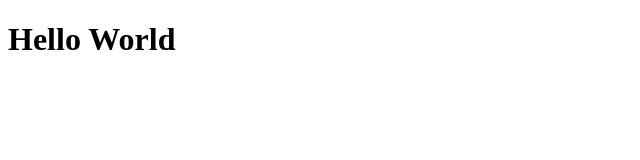
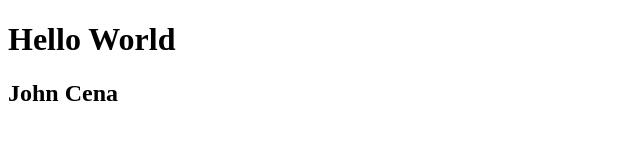
Before and after one commit to KentDeRueda/csy2043, a plain HTML site: page index.html in a window 1280 px wide. Shown: the whole page, without its empty margins (0-640 px from the left). Drawn offline with Linux system fonts and the light colour scheme.

Commit message:
second commit

```diff
--- a/index.html
+++ b/index.html
@@ -6,5 +6,6 @@
   </head>
   <body>
     <h1>Hello World</h1>
+    <h2>John Cena</h2>
   </body>
 </html>
```
